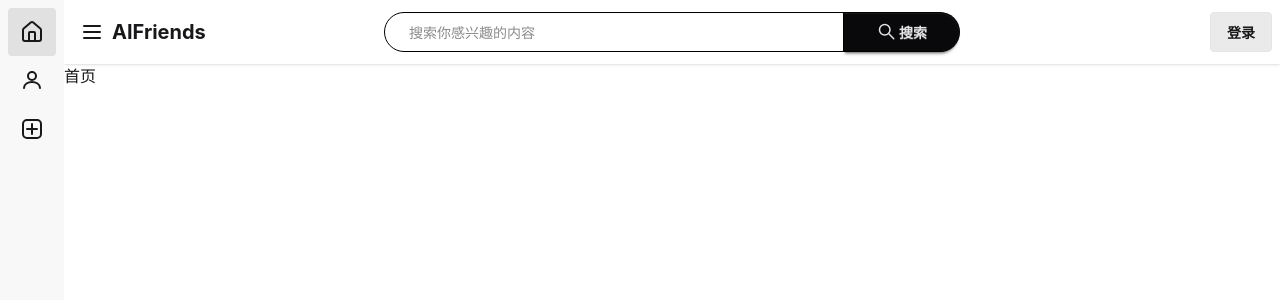
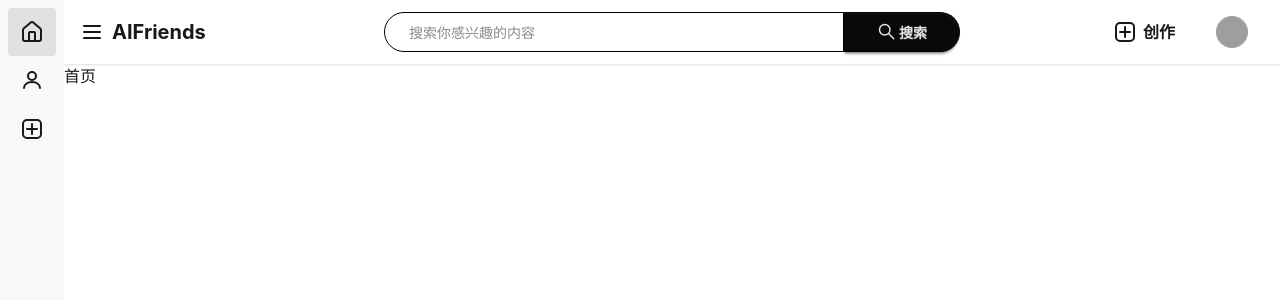
Before and after one commit to yylqww/aifriends, a Vue app in the folder frontend/: page / in a window 1280 px wide. Shown: the top 300 px of the page. Built offline with nearby package versions, Linux system fonts and the light colour scheme; the HTML template or start-up script is replaced by a standard one.

Commit message:
实现下拉菜单

```diff
--- a/frontend/src/components/navbar/NavBar.vue
+++ b/frontend/src/components/navbar/NavBar.vue
@@ -5,6 +5,10 @@
 import CreateIcon from "@/components/navbar/icons/CreateIcon.vue";
 import HomepageIcon from "@/components/navbar/icons/HomepageIcon.vue";
 import SearchIcon from "@/components/navbar/icons/SearchIcon.vue";
+import {useUserStore} from "@/stores/user.ts";
+import UserMenu from "@/components/navbar/UserMenu.vue";
+
+const user = useUserStore()
 </script>
 
 <template>
@@ -31,7 +35,14 @@
           </div>
         </div>
         <div class="navbar-end">
-          <RouterLink :to="{name: 'user-account-login-index'}" active-class="btn-active" class="btn btn-soft">登录</RouterLink>
+          <RouterLink v-if="user.isLogin()" :to="{name: 'create-index'}" active-class="btn-active" class="btn btn-ghost text-base mr-6">
+            <CreateIcon />
+            创作
+          </RouterLink>
+          <RouterLink v-if="!user.isLogin()" :to="{name: 'user-account-login-index'}" active-class="btn-active" class="btn btn-soft">
+            登录
+          </RouterLink>
+          <UserMenu v-else />
         </div>
       </nav>
       <slot />
--- /dev/null
+++ b/frontend/src/components/navbar/UserMenu.vue
@@ -0,0 +1,62 @@
+<script setup lang="ts">
+
+import {useUserStore} from "@/stores/user.ts";
+import UserSpaceIcon from "@/components/navbar/icons/UserSpaceIcon.vue";
+import UserProfileIcon from "@/components/navbar/icons/UserProfileIcon.vue";
+import UserLogoutIcon from "@/components/navbar/icons/UserLogoutIcon.vue";
+
+const user = useUserStore()
+
+function closeMenu() {
+  const element = document.activeElement
+  if (element && element instanceof HTMLElement) element.blur()
+}
+
+</script>
+
+<template>
+  <div class="dropdown dropdown-end">
+    <div tabindex="0" role="button" class="avatar btn-circle w-8 h-8 mr-6 cursor-pointer">
+      <div class="w-8 rounded-full">
+        <img :src="user.photo" alt="">
+      </div>
+    </div>
+    <ul tabindex="-1" class="dropdown-content menu bg-base-100 rounded-box z-1 w-52 p-2 shadow-lg">
+      <li>
+        <RouterLink @click="closeMenu()" :to="{name: 'user-space-index', params: {user_id: user.id}}">
+          <div class = "avatar">
+            <div class="w-10 rounded-full">
+              <img :src="user.photo" alt="">
+            </div>
+          </div>
+          <span class="text-base font-bold truncate block max-w-[100px]" :title="user.username">
+            {{ user.username }}
+          </span>
+        </RouterLink>
+      </li>
+      <li>
+        <RouterLink @click="closeMenu()" :to="{name: 'user-space-index', params: {user_id: user.id}}" class="text-sm font-bold py-3">
+          <UserSpaceIcon />
+          个人空间
+        </RouterLink>
+      </li>
+      <li>
+        <RouterLink @click="closeMenu()" :to="{name: 'user-profile-index'}" class="text-sm font-bold py-3">
+          <UserProfileIcon />
+          编辑资料
+        </RouterLink>
+      </li>
+      <li />
+      <li>
+        <a @click="closeMenu()" class="text-sm font-bold py-3">
+          <UserLogoutIcon />
+          退出登录
+        </a>
+      </li>
+    </ul>
+  </div>
+</template>
+
+<style scoped>
+
+</style>
--- /dev/null
+++ b/frontend/src/stores/user.ts
@@ -0,0 +1,66 @@
+import { defineStore } from "pinia";
+import { ref, type Ref } from "vue";
+
+// 定义类型
+interface UserInfo {
+    user_id: number;
+    username: string;
+    photo: string;
+    profile: string;
+}
+
+interface UserState {
+    id: Ref<number>;
+    username: Ref<string>;
+    photo: Ref<string>;
+    profile: Ref<string>;
+    accessToken: Ref<string>;
+}
+
+export const useUserStore = defineStore('user', () => {
+    // 状态
+    const id = ref<number>(1);
+    const username = ref<string>('qww');
+    const photo = ref<string>('http://127.0.0.1:8000/media/user/photos/default.png');
+    const profile = ref<string>('1');
+    const accessToken = ref<string>('1');
+
+    // 判断是否登录
+    const isLogin = (): boolean => {
+        return !!accessToken.value;
+    };
+
+    // 设置 token
+    const setAccessToken = (token: string): void => {
+        accessToken.value = token;
+    };
+
+    // 设置用户信息
+    const setUserInfo = (data: UserInfo): void => {
+        id.value = data.user_id;
+        username.value = data.username;
+        photo.value = data.photo;
+        profile.value = data.profile;
+    };
+
+    // 登出
+    const logout = (): void => {
+        id.value = 0;
+        username.value = '';
+        photo.value = '';
+        profile.value = '';
+        accessToken.value = '';
+    };
+
+    return {
+        id,
+        username,
+        photo,
+        profile,
+        accessToken,
+        isLogin,
+        setAccessToken,
+        setUserInfo,
+        logout,
+    };
+});
```
